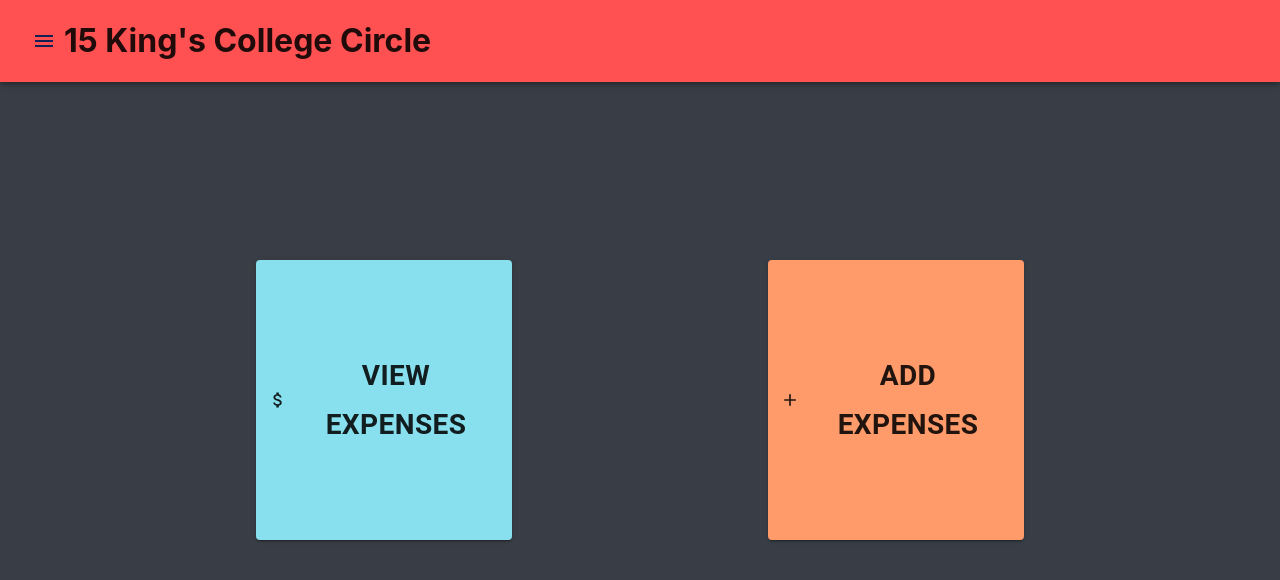
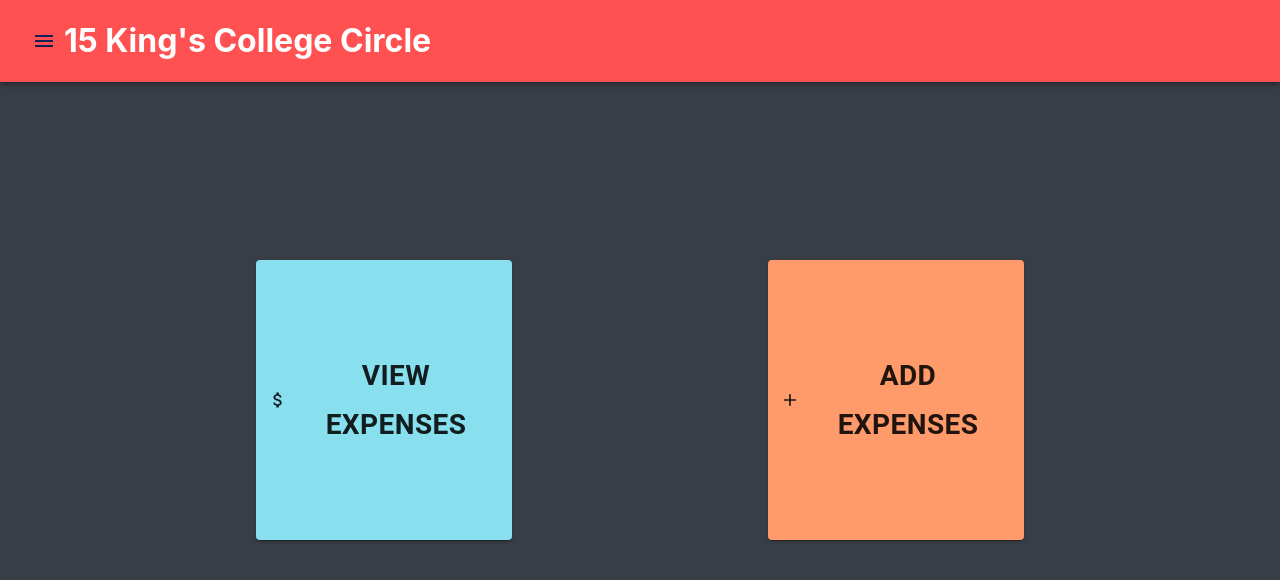
Before and after one commit to connorburns19/HouseMate, a React (Create React App) app in the folder house_mate/: page / in a window 1280 px wide. Shown: the top 580 px of the page. Built offline with nearby package versions, Linux system fonts and the light colour scheme.

Commit message:
set NavBar text color to white

```diff
--- a/house_mate/src/NavBar/NavBar.js
+++ b/house_mate/src/NavBar/NavBar.js
@@ -80,7 +80,7 @@ function NavBar() {
                     </Drawer>
                 </React.Fragment>
             ))}
-                <h1 className="nav-bar__address-text address-text--white">{addresses[1]}</h1>
+                <h1 className="nav-bar__address-text" style={{color:'white'}}>{addresses[1]}</h1>
                 {/* addresses[] will be replaced with the users address in something like users.addresses */}
             </ToolBar>
         </AppBar>
```
